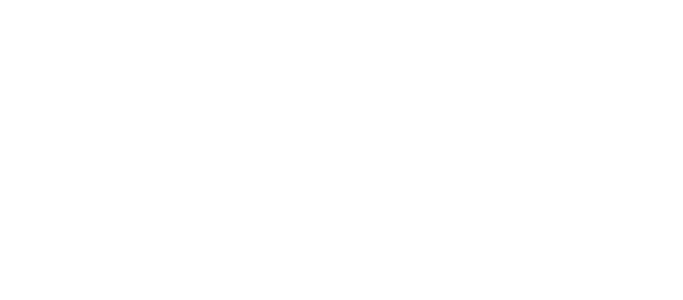
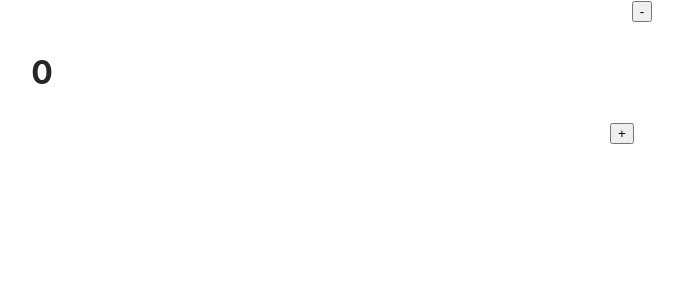
Before and after one commit to ocavli/meme-generator, a React (Create React App) app: page / in a window 1280 px wide. Shown: the top 300 px of the page, without its empty margins (8-691 px from the left). Built offline with nearby package versions, Linux system fonts and the light colour scheme.

Commit message:
components

```diff
--- a/src/App.js
+++ b/src/App.js
@@ -1,9 +1,16 @@
-import logo from './logo.svg';
+
 import './App.css';
+import Navbar from "./components/Navbar"
+import Meme from './components/Meme';
+import Counter from './components/Counter';
 
 function App() {
   return (
     <div className="App">
+      {/**<Navbar/>
+      <Meme/>
+  **/}
+      <Counter/>
 
     </div>
   );
--- /dev/null
+++ b/src/components/Counter.js
@@ -0,0 +1,16 @@
+import React from "react";
+import "../styles/Counter.css"
+
+function Counter(){
+    return(
+        <div>
+            <button className="counter--minus"> - </button>
+            <div className="counter--count">
+                <h1>0</h1>
+            </div>
+            <button className="counter--plus"> + </button>
+        </div>
+    )
+}
+
+export default Counter;
--- /dev/null
+++ b/src/components/Meme.js
@@ -0,0 +1,9 @@
+import React from "react";
+
+function Meme(){
+    return(
+        <div>Meme Generator</div>
+    )
+}
+
+export default Meme;
--- /dev/null
+++ b/src/components/Navbar.js
@@ -0,0 +1,13 @@
+import React from "react";
+import logo from "../images/logo.svg"
+
+function Navbar(){
+    return(
+        <nav className="nav">
+            <img src={logo}  alt="Meme Generator Logo"/>
+            <h1 className="logo-name">Meme Generator</h1>
+        </nav>
+    )
+}
+
+export default Navbar;
--- /dev/null
+++ b/src/styles/Counter.css
@@ -0,0 +1,46 @@
+/* Counter related css*/
+
+.counter {
+    display: flex;
+    align-items: flex-end;
+  }
+
+  .counter > button {
+    height: 50px;
+    width: 50px;
+    border-radius: 50%;
+    border: none;
+    cursor: pointer;
+    background-color: #737373;
+    color: #D9D9D9;
+    font-size: 1.5rem;
+  }
+
+  .counter > button:hover {
+    background-color: #404040;
+    color: #D9D9D9;
+  }
+
+  .counter > button:focus {
+    outline: none;
+  }
+
+  .counter--count {
+    background-color: white;
+    height: 100px;
+    width: 100px;
+    border-radius: 50%;
+    display: flex;
+    justify-content: center;
+    align-items: center;
+    color: #262626;
+  }
+
+  .counter--plus {
+    margin-left: -20px;
+  }
+
+  .counter--minus {
+    margin-right: -20px;
+    z-index: 1;
+  }
```
Also changed, not shown: src/images/logo.svg (added).
